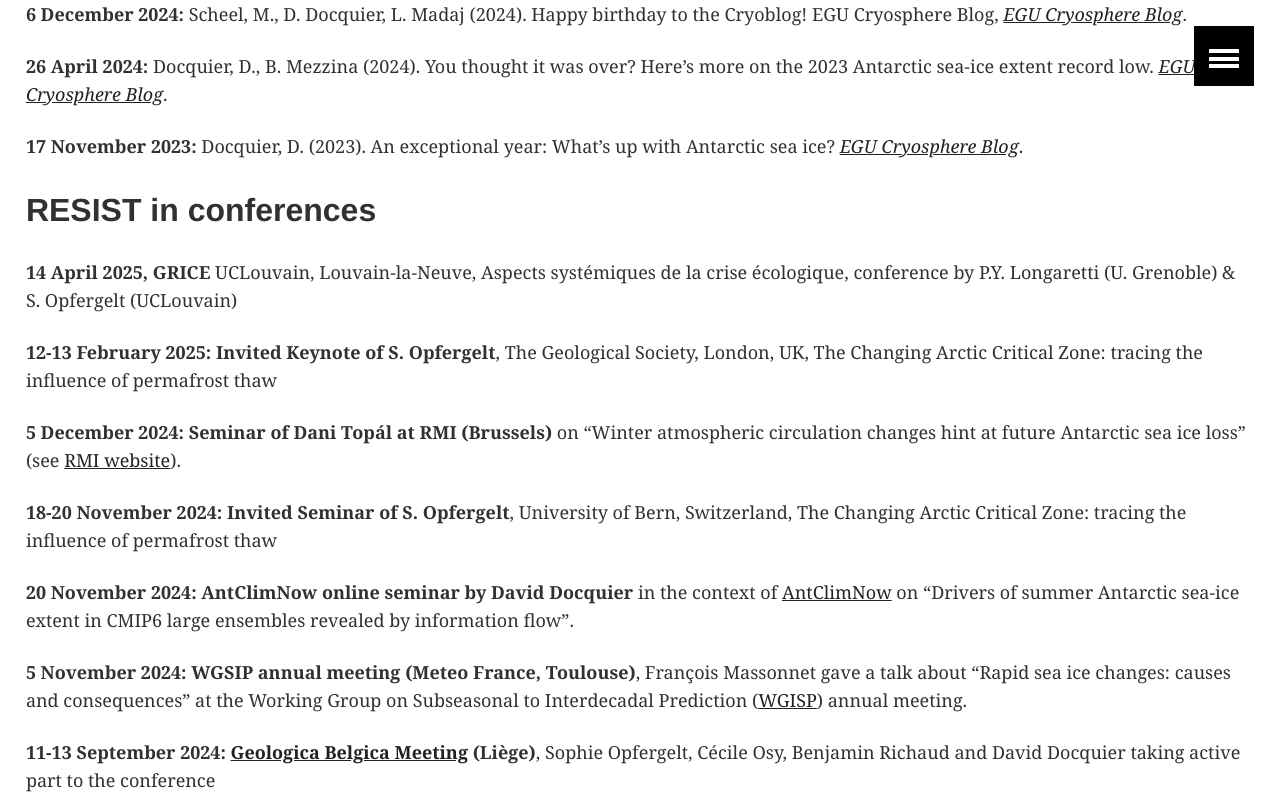
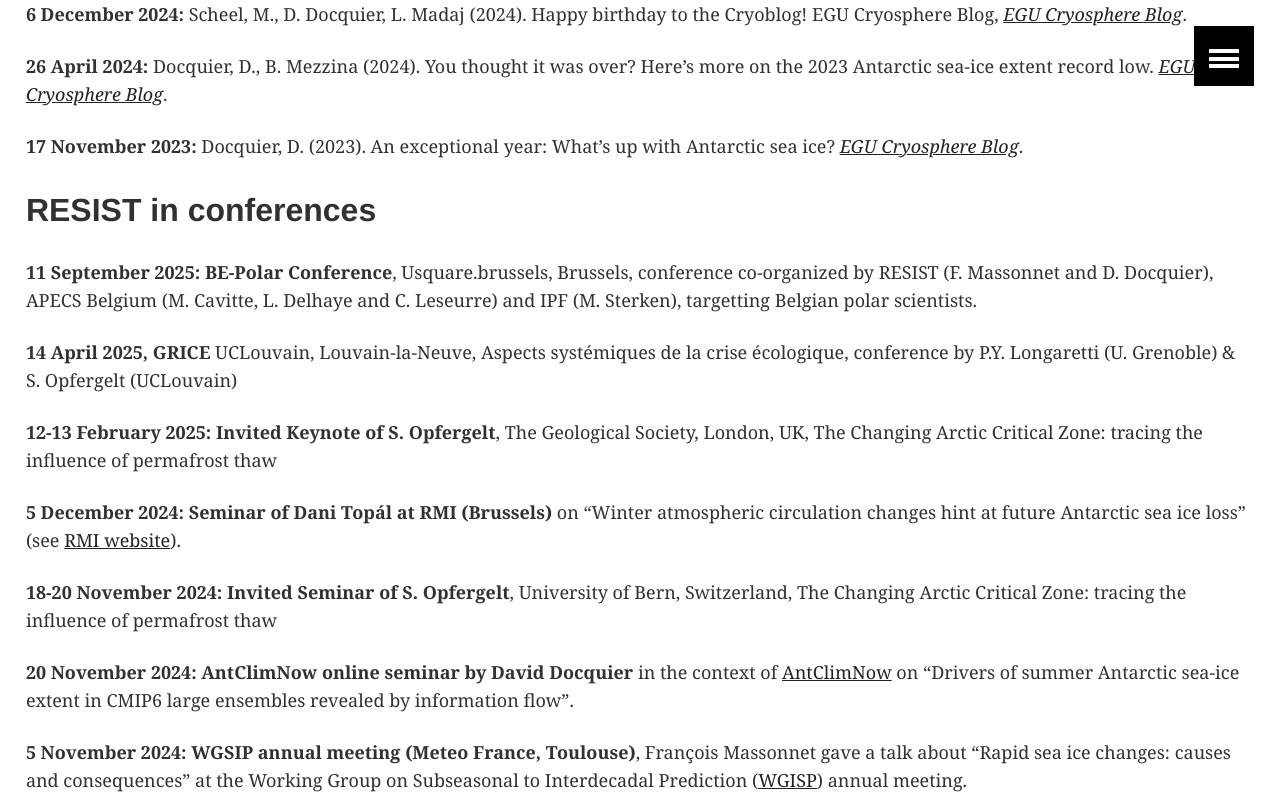
Before and after one commit to resist-impuls/resist-impuls.github.io, a Jekyll site: the page built from outreach.md, in a window 1280 px wide and 900 px high, scrolled down 1358 px, cut to the strip 0-794 px from the top of the window. Built offline with Jekyll 4.4.1, drawn with Linux system fonts in a browser that asks for light colours; our own code applies the rules of GitHub Pages for plain Markdown files.

Commit message:
Update outreach.md

```diff
--- a/outreach.md
+++ b/outreach.md
@@ -25,6 +25,9 @@
 
 
 ## RESIST in conferences
+
+**11 September 2025: BE-Polar Conference**, Usquare.brussels, Brussels, conference co-organized by RESIST (F. Massonnet and D. Docquier), APECS Belgium (M. Cavitte, L. Delhaye and C. Leseurre) and IPF (M. Sterken), targetting Belgian polar scientists.
+
 **14 April 2025, GRICE** UCLouvain, Louvain-la-Neuve, Aspects systémiques de la crise écologique, conference by P.Y. Longaretti (U. Grenoble) & S. Opfergelt (UCLouvain)
 
 **12-13 February 2025: Invited Keynote of S. Opfergelt**, The Geological Society, London, UK, The Changing Arctic Critical Zone: tracing the influence of permafrost thaw
```
